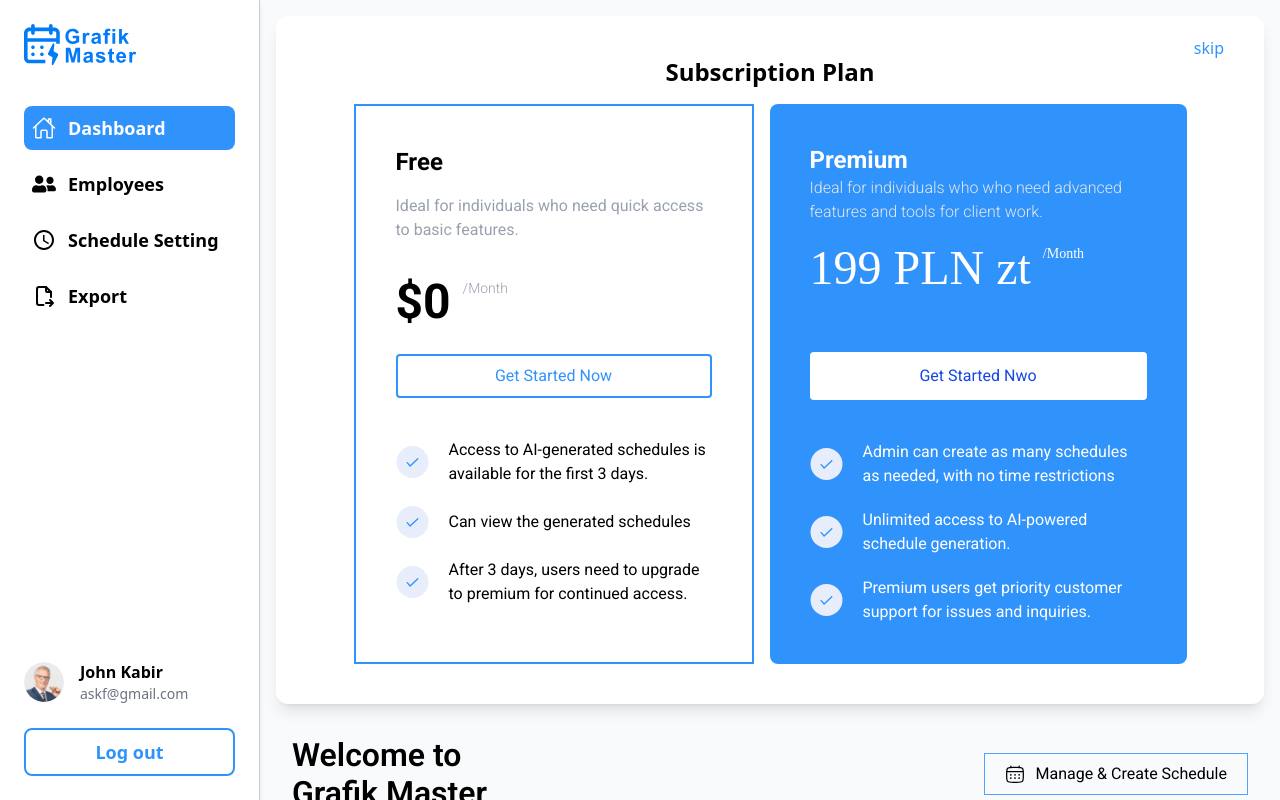
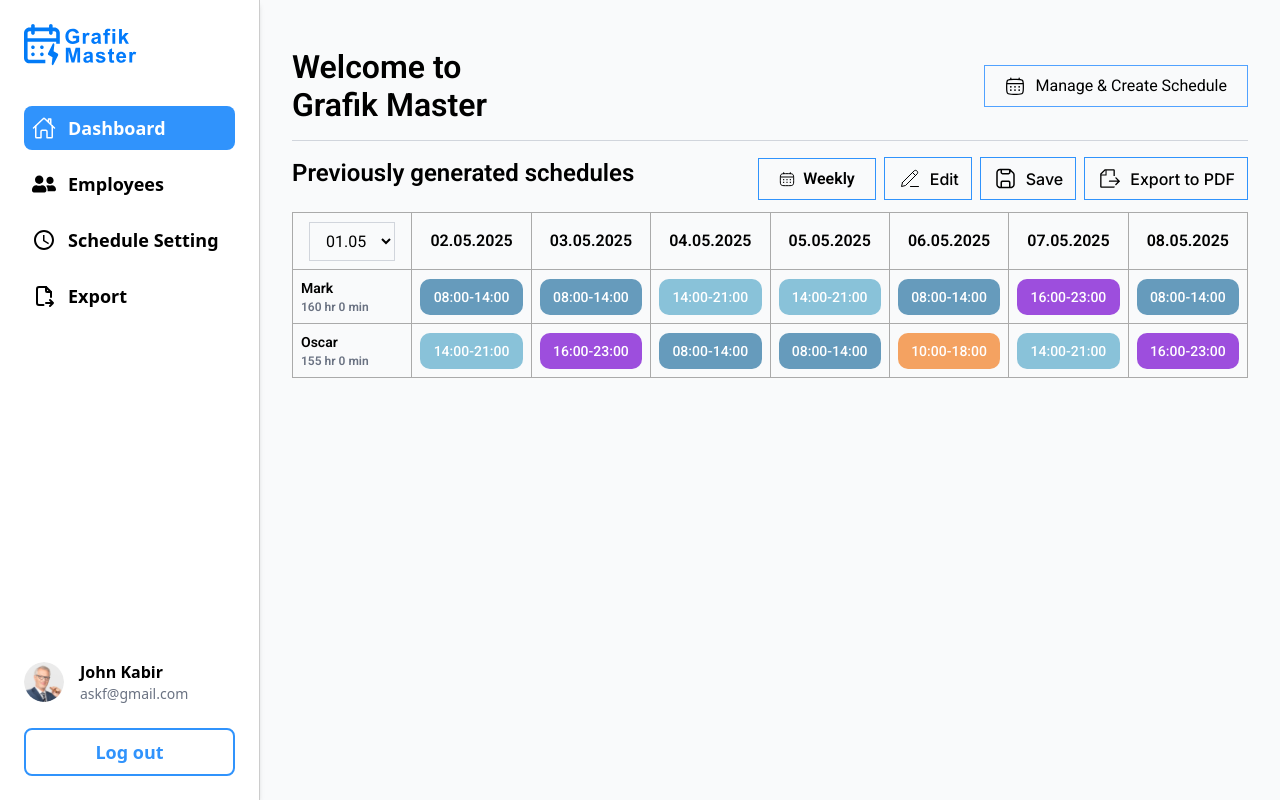
Before and after one commit to Cyber-Programer/STworz_Konto_Schedule, a React (Vite) app: page /dashboard in a window 1280 px wide. Built offline with nearby package versions, Linux system fonts and the light colour scheme; a web font is replaced by a local one.

Commit message:
merge 6-28 subscription-correction

```diff
--- a/src/components/Subscription/SubscriptionPlan.jsx
+++ b/src/components/Subscription/SubscriptionPlan.jsx
@@ -4,7 +4,8 @@ import WebIcons from "../../assets/images";
 const SubscriptionPlan = () => {
   const subscriptionList = "flex items-center gap-5";
   return (
-    <div classN ame=" inset-0 bg-black/50 z-50 flex items-center justify-center">
+    // <div classN ame=" inset-0 bg-black/50 z-50 flex items-center justify-center">
+    <div className="fixed inset-0 bg-black/50 z-50 flex items-center justify-center">
       <div className=" bg-white p-10 shadow-lg rounded-xl flex flex-col items-center justify-center relative">
         <h1 className="text-2xl font-semibold capitalize mb-4">
           Subscription Plan
@@ -89,7 +90,9 @@ const SubscriptionPlan = () => {
             </div>
           </div>
         </div>
-        <span className="text-[#3093FC] absolute top-5 right-10 cursor-pointer">skip</span>
+        <span className="text-[#3093FC] absolute top-5 right-10 cursor-pointer">
+          skip
+        </span>
       </div>
     </div>
   );
--- a/src/pages/Dashboard/Dashboard.jsx
+++ b/src/pages/Dashboard/Dashboard.jsx
@@ -113,7 +113,7 @@ const Dashboard = () => {
 
   return (
     <>
-      <SubscriptionPlan />
+      {/* <SubscriptionPlan /> */}
       <div className="w-full p-4 font-Roboto">
         {/* Header */}
         <div className="w-full flex justify-between items-center my-4 ">
```
